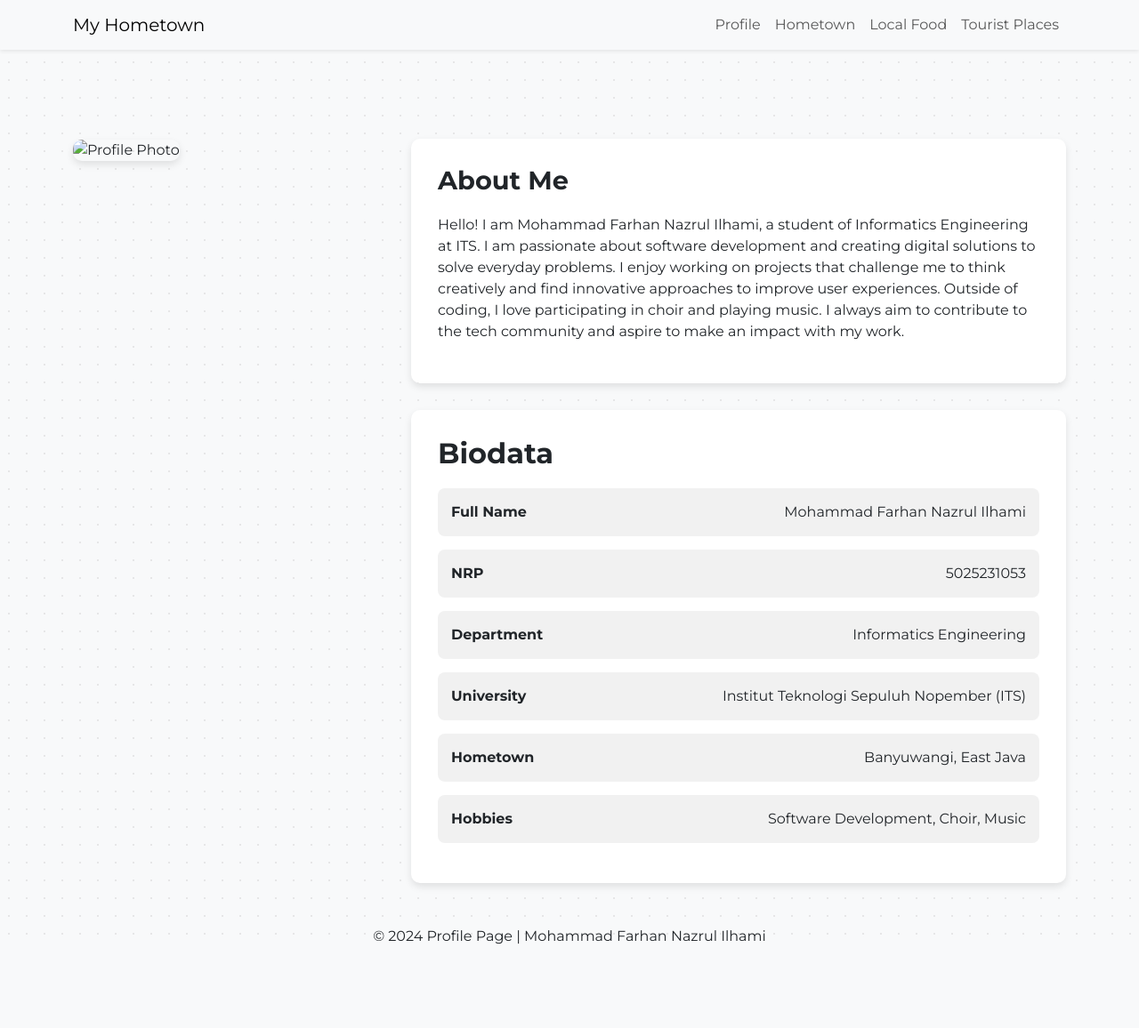
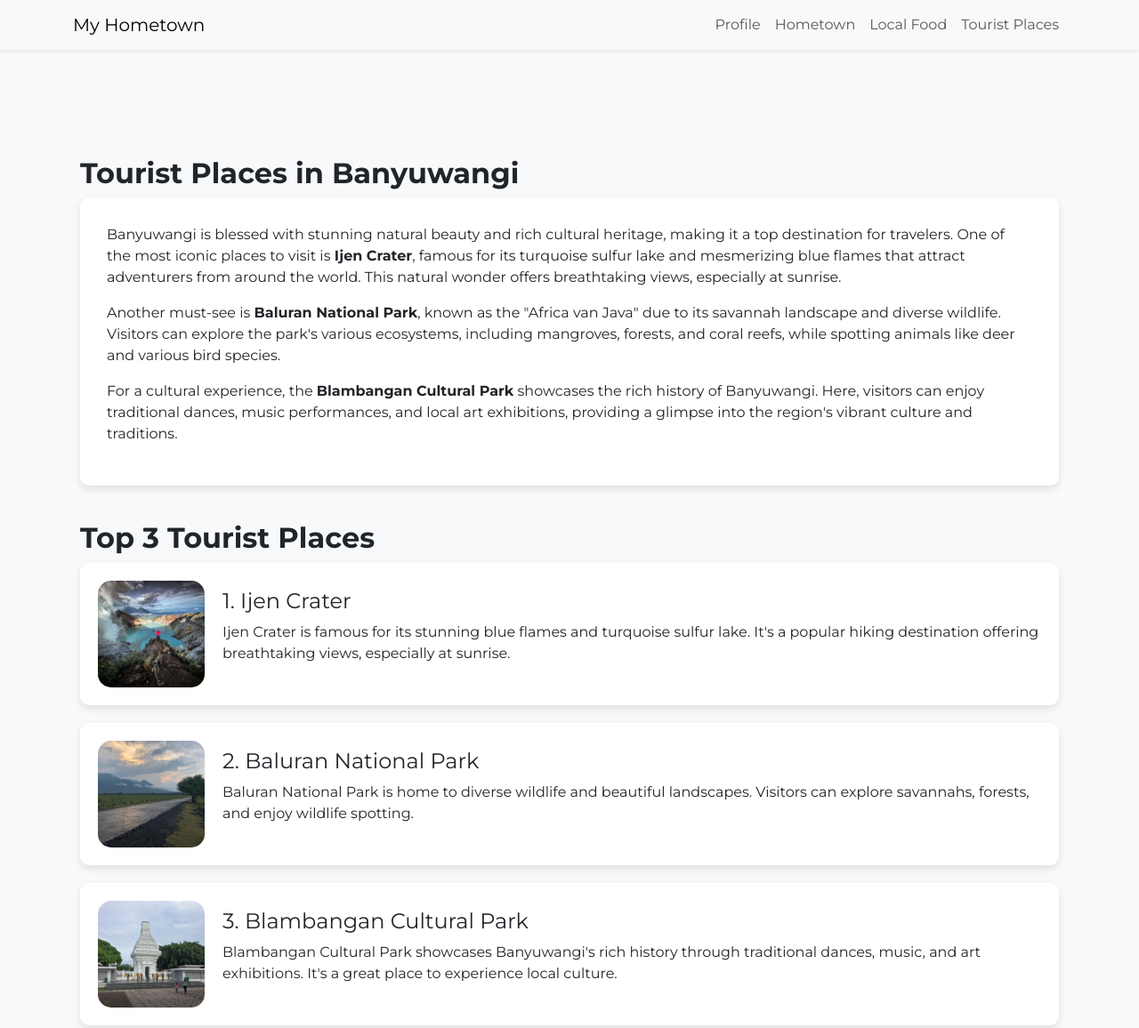
Before and after one commit to farhannazrull/my-hometown-website, a plain HTML site: page tourist.html in a window 1280 px wide. Shown: the top 1156 px of the page at 89% size. Before the commit the page ends 1081 px from the top, so only its background shows below. Drawn offline with nearby package versions, Linux system fonts and the light colour scheme.

Commit message:
Update tourist.html

```diff
--- a/tourist.html
+++ b/tourist.html
@@ -3,7 +3,7 @@
 <head>
     <meta charset="UTF-8">
     <meta name="viewport" content="width=device-width, initial-scale=1.0">
-    <title>Profile - Mohammad Farhan Nazrul Ilhami</title>
+    <title>Tourist Places - Banyuwangi</title>
 
     <!-- Bootstrap CSS -->
     <link rel="stylesheet" href="https://cdn.jsdelivr.net/npm/bootstrap@5.3.0/dist/css/bootstrap.min.css">
@@ -18,79 +18,56 @@
             padding: 0;
             background-color: #f8f9fa;
             position: relative;
-            overflow-x: hidden;
         }
 
-        /* Background dots pattern */
-        body::before {
-            content: "";
-            position: absolute;
-            top: 0;
-            left: 0;
-            right: 0;
-            bottom: 0;
-            background-image: radial-gradient(#bbb 1px, transparent 1px);
-            background-size: 20px 20px;
-            opacity: 0.3;
-            z-index: -1;
+        .tourist-container {
+            margin-top: 100px;
+            padding: 20px;
         }
 
-        .profile-container {
-            margin-top: 100px;
-        }
-
-        .profile-photo {
-            width: 250px;
-            height: auto; /* Maintain aspect ratio */
-            object-fit: cover;
-            border-radius: 10px; /* Rounded corners */
-            box-shadow: 0 4px 8px rgba(0, 0, 0, 0.1);
-        }
-
-        .bio-data {
+        .tourist-description {
             background-color: #ffffff;
             padding: 30px;
             border-radius: 10px;
             box-shadow: 0 4px 8px rgba(0, 0, 0, 0.1);
-            margin-top: 30px;
+            margin-bottom: 30px;
         }
 
-        .bio-data h2 {
+        .tourist-description h2 {
             font-size: 2rem;
             font-weight: 700;
             margin-bottom: 20px;
         }
 
-        .bio-data .row {
-            margin-bottom: 15px;
+        .top-tourist {
+            margin-top: 40px;
         }
 
-        .bio-data .data-row {
-            padding: 15px;
-            background-color: #f1f1f1;
-            border-radius: 8px;
-            margin-bottom: 15px; /* Space between each row */
+        .tourist-item {
+            background-color: #ffffff;
+            padding: 20px;
+            border-radius: 10px;
+            box-shadow: 0 4px 8px rgba(0, 0, 0, 0.1);
+            margin-bottom: 20px;
             display: flex;
-            justify-content: space-between;
             align-items: center;
         }
 
-        .about-me {
-            background-color: #ffffff;
-            padding: 30px;
-            border-radius: 10px;
-            box-shadow: 0 4px 8px rgba(0, 0, 0, 0.1);
-        }
-
-        .about-me h2 {
-            font-size: 1.8rem;
-            font-weight: 700;
-            margin-bottom: 20px;
+        .tourist-item img {
+            width: 120px; /* Adjust width */
+            height: 120px; /* Adjust height */
+            border-radius: 15px; /* Rounded corners */
+            margin-right: 20px; /* Spacing between image and text */
         }
 
         @media (max-width: 768px) {
-            .profile-photo {
-                margin: 0 auto 20px; /* Center the photo for smaller screens */
+            .tourist-item {
+                flex-direction: column; /* Stack items on smaller screens */
+                align-items: flex-start;
+            }
+
+            .tourist-item img {
+                margin-bottom: 15px; /* Spacing below image */
             }
         }
     </style>
@@ -115,46 +92,42 @@
         </div>
     </nav>
 
-    <!-- Profile Section -->
-    <div class="container profile-container">
-        <div class="row">
-            <div class="col-md-4 text-center text-md-start">
-                <img src="Pasfoto-Mohammad Farhan Nazrul Ilhami.jpg" alt="Profile Photo" class="profile-photo">
+    <!-- Tourist Places Section -->
+    <div class="container tourist-container">
+
+        <h2><strong>Tourist Places in Banyuwangi</strong></h2>
+
+        <div class="tourist-description">
+            <p>Banyuwangi is blessed with stunning natural beauty and rich cultural heritage, making it a top destination for travelers. One of the most iconic places to visit is <strong>Ijen Crater</strong>, famous for its turquoise sulfur lake and mesmerizing blue flames that attract adventurers from around the world. This natural wonder offers breathtaking views, especially at sunrise.</p>
+            <p>Another must-see is <strong>Baluran National Park</strong>, known as the "Africa van Java" due to its savannah landscape and diverse wildlife. Visitors can explore the park's various ecosystems, including mangroves, forests, and coral reefs, while spotting animals like deer and various bird species.</p>
+            <p>For a cultural experience, the <strong>Blambangan Cultural Park</strong> showcases the rich history of Banyuwangi. Here, visitors can enjoy traditional dances, music performances, and local art exhibitions, providing a glimpse into the region's vibrant culture and traditions.</p>
+        </div>
+
+        <!-- Top 3 Tourist Places Section -->
+        <div class="top-tourist">
+            <h2><strong>Top 3 Tourist Places</strong></h2>
+
+            <div class="tourist-item">
+                <img src="ijen.webp" alt="Ijen Crater">
+                <div>
+                    <h4>1. Ijen Crater</h4>
+                    <p>Ijen Crater is famous for its stunning blue flames and turquoise sulfur lake. It's a popular hiking destination offering breathtaking views, especially at sunrise.</p>
+                </div>
             </div>
-            <div class="col-md-8">
-                <!-- About Me Section -->
-                <div class="about-me">
-                    <h2>About Me</h2>
-                    <p>Hello! I am Mohammad Farhan Nazrul Ilhami, a student of Informatics Engineering at ITS. I am passionate about software development and creating digital solutions to solve everyday problems. I enjoy working on projects that challenge me to think creatively and find innovative approaches to improve user experiences. Outside of coding, I love participating in choir and playing music. I always aim to contribute to the tech community and aspire to make an impact with my work.</p>
+
+            <div class="tourist-item">
+                <img src="park.jpg" alt="Baluran National Park">
+                <div>
+                    <h4>2. Baluran National Park</h4>
+                    <p>Baluran National Park is home to diverse wildlife and beautiful landscapes. Visitors can explore savannahs, forests, and enjoy wildlife spotting.</p>
                 </div>
+            </div>
 
-                <!-- Biodata Section -->
-                <div class="bio-data">
-                    <h2>Biodata</h2>
-                    <div class="data-row">
-                        <strong>Full Name</strong>
-                        <span>Mohammad Farhan Nazrul Ilhami</span>
-                    </div>
-                    <div class="data-row">
-                        <strong>NRP</strong>
-                        <span>5025231053</span>
-                    </div>
-                    <div class="data-row">
-                        <strong>Department</strong>
-                        <span>Informatics Engineering</span>
-                    </div>
-                    <div class="data-row">
-                        <strong>University</strong>
-                        <span>Institut Teknologi Sepuluh Nopember (ITS)</span>
-                    </div>
-                    <div class="data-row">
-                        <strong>Hometown</strong>
-                        <span>Banyuwangi, East Java</span>
-                    </div>
-                    <div class="data-row">
-                        <strong>Hobbies</strong>
-                        <span>Software Development, Choir, Music</span>
-                    </div>
+            <div class="tourist-item">
+                <img src="park2.jpg" alt="Blambangan Cultural Park">
+                <div>
+                    <h4>3. Blambangan Cultural Park</h4>
+                    <p>Blambangan Cultural Park showcases Banyuwangi's rich history through traditional dances, music, and art exhibitions. It's a great place to experience local culture.</p>
                 </div>
             </div>
         </div>
@@ -162,7 +135,7 @@
 
     <!-- Footer -->
     <footer class="text-center mt-5">
-        <p>&copy; 2024 Profile Page | Mohammad Farhan Nazrul Ilhami</p>
+        <p>&copy; 2024 Tourist Places Page | Banyuwangi</p>
     </footer>
 
     <!-- Bootstrap JS and Popper.js -->
```
